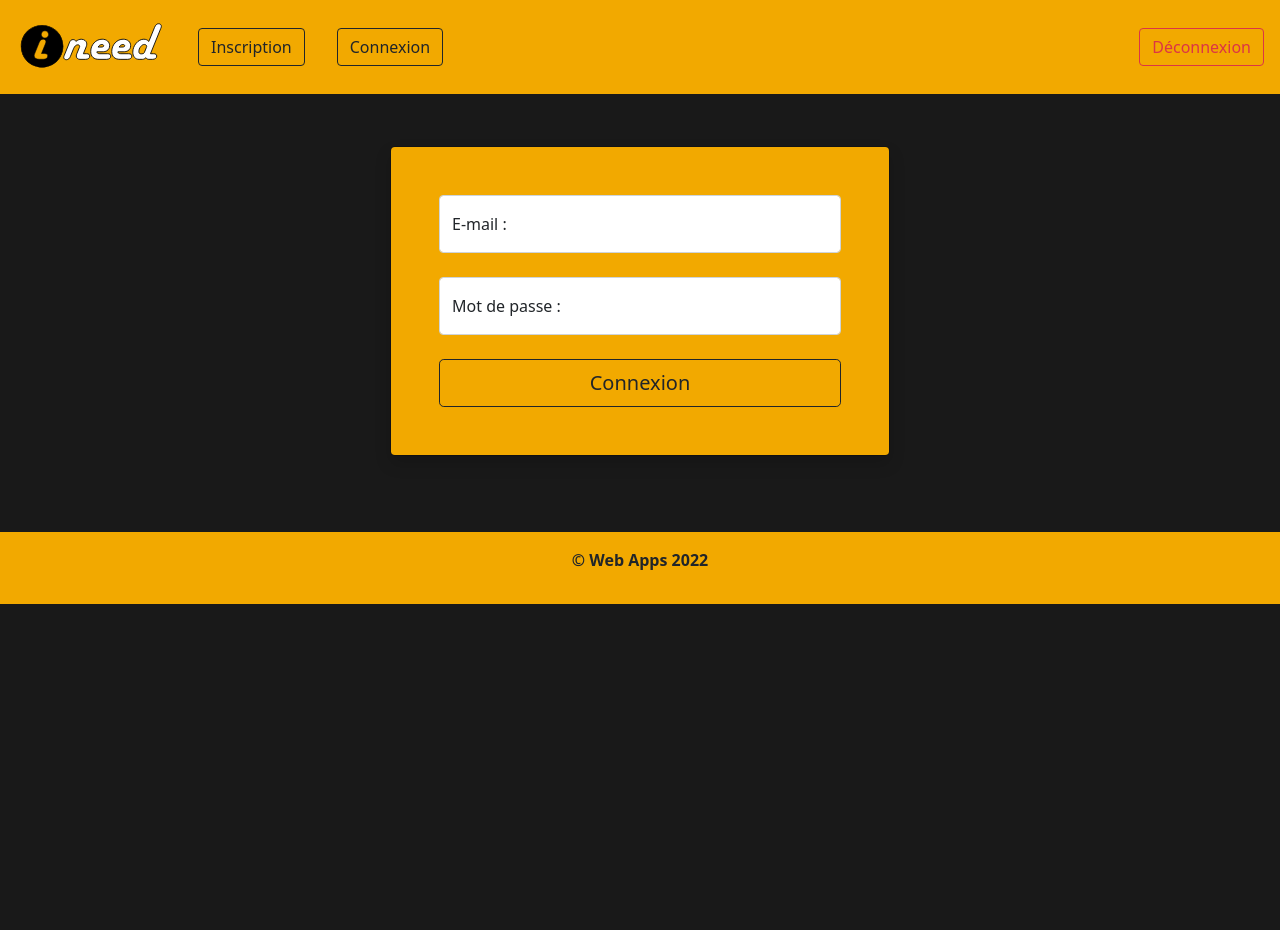
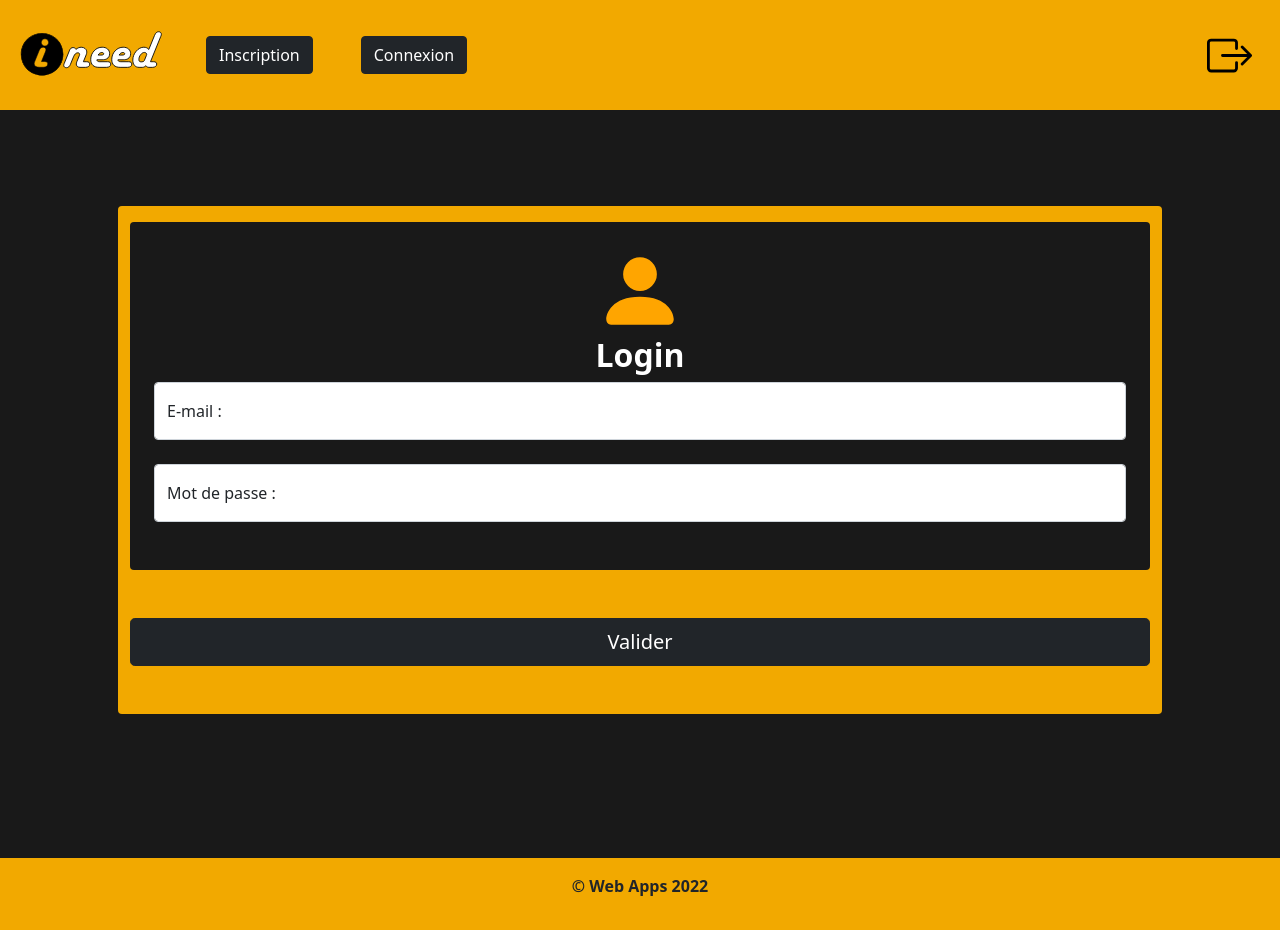
Before and after one commit to Caven15/labo-Ineed, an Angular app in the folder 2_ineed_UI/angular/Ineed/: page /login in a window 1280 px wide. Before the commit the page ends 800 px from the top, so only its background shows below. Built offline with nearby package versions, Linux system fonts and the light colour scheme; sample sign-in values are in the browser's storage.

Commit message:
correction affichage

```diff
--- a/2_ineed_UI/angular/Ineed/src/app/main/components/shared/nav-item/nav-item.component.html
+++ b/2_ineed_UI/angular/Ineed/src/app/main/components/shared/nav-item/nav-item.component.html
@@ -5,7 +5,7 @@
 </div>
 
 <ng-template #ngNotChidren>
-    <a class="btn btn-outline-dark m-3"  routerLink="{{parentUrl}}{{navItem.url}}">
+    <a class="btn btn-dark m-4"  routerLink="{{parentUrl}}{{navItem.url}}">
         {{navItem.title}}
     </a>
 </ng-template>
--- a/2_ineed_UI/angular/Ineed/src/app/main/components/shared/navigation-menu/navigation-menu.component.html
+++ b/2_ineed_UI/angular/Ineed/src/app/main/components/shared/navigation-menu/navigation-menu.component.html
@@ -16,9 +16,14 @@
                         </app-nav-item>
                     </li>
             </ul>
-            <p *ngIf="isConnected" class="m-1 align">
-                <button class="btn btn-outline-danger" (click)="logout()">Déconnexion</button>
-            </p>
+            <div *ngIf="isConnected" class="navbar-brand">
+                <a (click)="logout()">
+                    <svg xmlns="http://www.w3.org/2000/svg" width="45" height="45" fill="black" class="bi bi-box-arrow-right" viewBox="0 0 16 16">
+                        <path fill-rule="evenodd" d="M10 12.5a.5.5 0 0 1-.5.5h-8a.5.5 0 0 1-.5-.5v-9a.5.5 0 0 1 .5-.5h8a.5.5 0 0 1 .5.5v2a.5.5 0 0 0 1 0v-2A1.5 1.5 0 0 0 9.5 2h-8A1.5 1.5 0 0 0 0 3.5v9A1.5 1.5 0 0 0 1.5 14h8a1.5 1.5 0 0 0 1.5-1.5v-2a.5.5 0 0 0-1 0v2z"/>
+                        <path fill-rule="evenodd" d="M15.854 8.354a.5.5 0 0 0 0-.708l-3-3a.5.5 0 0 0-.708.708L14.293 7.5H5.5a.5.5 0 0 0 0 1h8.793l-2.147 2.146a.5.5 0 0 0 .708.708l3-3z"/>
+                    </svg>
+                </a>
+            </div>
         </div>
     </div>
 </nav>
--- a/2_ineed_UI/angular/Ineed/src/app/modules/auth/components/login/login.component.html
+++ b/2_ineed_UI/angular/Ineed/src/app/modules/auth/components/login/login.component.html
@@ -1,19 +1,25 @@
-<div class="modal modal-signin position-static d-block pt-md-4" tabindex="-1" role="dialog" id="modalSignin">
-    <div class="modal-dialog" role="document">
-        <div class="modal-content rounded-lg-5 shadow bg-one" >
-            <div class="modal-body p-5">
+<div class="container p-5 d-flex justify-content-center mt-5 mb-5">
+    <div class="container rounded bg-one mb-5">
         <form [formGroup]="loginForm" (ngSubmit)="login()">
+            <div class="bg-two p-4 mt-3 rounded">
+                <div class="d-flex justify-content-center">
+                    <svg xmlns="http://www.w3.org/2000/svg" width="90" height="90" fill="orange" class="bi bi-person-fill" viewBox="0 0 16 16">
+                        <path d="M3 14s-1 0-1-1 1-4 6-4 6 3 6 4-1 1-1 1H3zm5-6a3 3 0 1 0 0-6 3 3 0 0 0 0 6z"/>
+                    </svg>
+                </div>
+                <div class="form-floating">
+                    <h2 class="d-flex justify-content-center text-white fw-bold">Login</h2>
+                </div>
                 <div class="form-floating mb-4">
-                        <input type="email" formControlName="email" class="form-control mb-4" id="floatingInput" placeholder="name@example.com">
+                    <input type="email" formControlName="email" class="form-control mb-4 " id="floatingInput" placeholder="name@example.com">
                     <label for="floatingInput">E-mail :</label>
                 </div>
                 <div class="form-floating mb-4">
                     <input  type="password" formControlName="password" class="form-control mb-4" id="floatingPassword" placeholder="Password">
                     <label for="floatingPassword">Mot de passe :</label>
                 </div>
-                    <input class="w-100 btn btn-lg btn-outline-dark" type="submit"value="Connexion">
+            </div>
+            <input class="w-100 btn btn-lg btn-dark mt-5 mb-5" type="submit"value="Valider">
         </form>
     </div>
 </div>
-    </div>
-</div>
--- a/2_ineed_UI/angular/Ineed/src/app/modules/auth/components/register/register-step-one/register-step-one.component.html
+++ b/2_ineed_UI/angular/Ineed/src/app/modules/auth/components/register/register-step-one/register-step-one.component.html
@@ -1,10 +1,11 @@
-<div class="container p-5 d-flex justify-content-center">
+<div class="container p-5 d-flex justify-content-center mt-5 mb-5">
     <div class="container rounded bg-one mb-5">
         <form [formGroup]="RegisterStepOne" (ngSubmit)="onSubmit()">
             <div class="bg-two p-4 mt-3 rounded">
                 <div class="d-flex justify-content-center">
-                    <svg xmlns="http://www.w3.org/2000/svg" width="90" height="90" fill="orange" class="bi bi-person-fill" viewBox="0 0 16 16">
-                        <path d="M3 14s-1 0-1-1 1-4 6-4 6 3 6 4-1 1-1 1H3zm5-6a3 3 0 1 0 0-6 3 3 0 0 0 0 6z"/>
+                    <svg xmlns="http://www.w3.org/2000/svg" width="90" height="90" fill="orange" class="bi bi-person-plus-fill" viewBox="0 0 16 16">
+                        <path d="M1 14s-1 0-1-1 1-4 6-4 6 3 6 4-1 1-1 1H1zm5-6a3 3 0 1 0 0-6 3 3 0 0 0 0 6z"/>
+                        <path fill-rule="evenodd" d="M13.5 5a.5.5 0 0 1 .5.5V7h1.5a.5.5 0 0 1 0 1H14v1.5a.5.5 0 0 1-1 0V8h-1.5a.5.5 0 0 1 0-1H13V5.5a.5.5 0 0 1 .5-.5z"/>
                     </svg>
                 </div>
                 <div class="form-floating">
--- a/2_ineed_UI/angular/Ineed/src/app/modules/auth/components/register/register-step-three/register-step-three.component.html
+++ b/2_ineed_UI/angular/Ineed/src/app/modules/auth/components/register/register-step-three/register-step-three.component.html
@@ -1,4 +1,4 @@
-<div class="container p-5 d-flex justify-content-center">
+<div class="container p-5 mt-5 mb-5 d-flex justify-content-center">
     <div class="container rounded bg-one mb-5">
         <form [formGroup]="RegisterStepThree" (ngSubmit)="onSubmit()">
             <div class="bg-two p-4 mt-3 rounded">
--- a/2_ineed_UI/angular/Ineed/src/app/modules/auth/components/register/register-step-two/register-step-two.component.html
+++ b/2_ineed_UI/angular/Ineed/src/app/modules/auth/components/register/register-step-two/register-step-two.component.html
@@ -1,4 +1,4 @@
-<div class="container p-5 d-flex justify-content-center">
+<div class="container p-5 d-flex mt-5 mb-5 justify-content-center">
     <div class="container rounded bg-one  mb-5">
         <form [formGroup]="RegisterStepTwo" (ngSubmit)="onSubmit()">
             <div class="bg-two p-4 mt-3 rounded">
```
Lines whose indentation alone changed are shown as unchanged.
